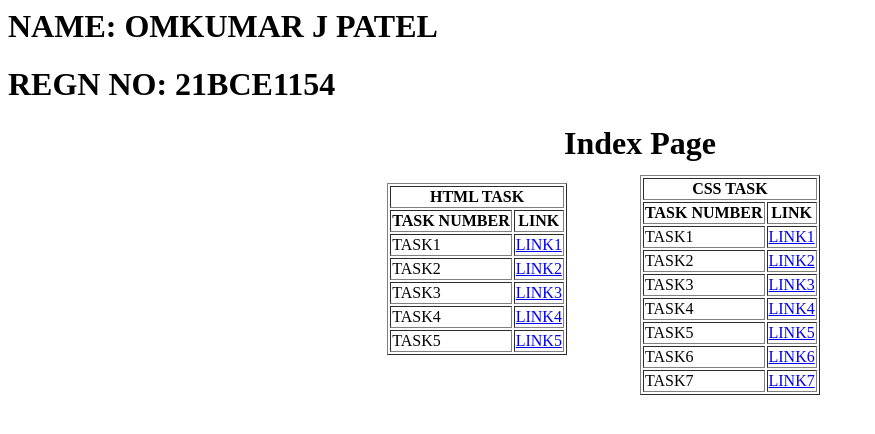
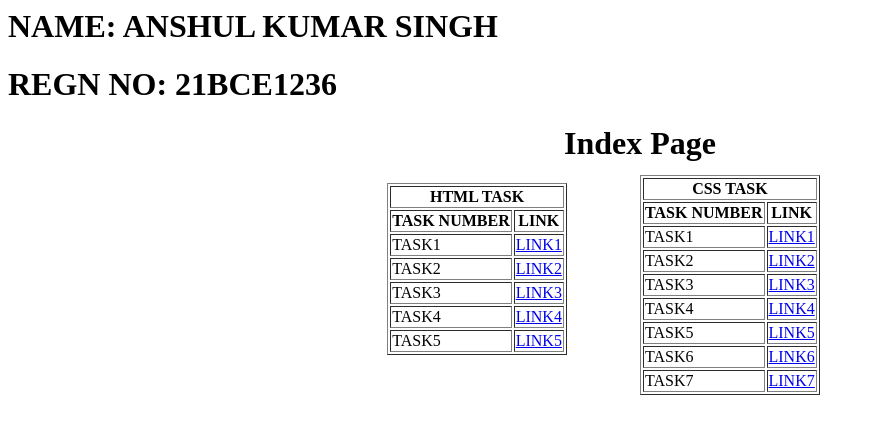
Before and after one commit to anshulsingh80/anshulsingh80.github.io, a plain HTML site: page index.html in a window 1280 px wide. Shown: the whole page, without its empty margins (0-875 px from the left). Drawn offline with Linux system fonts and the light colour scheme.

Commit message:
Update index.html

```diff
--- a/index.html
+++ b/index.html
@@ -4,8 +4,8 @@
     <meta name="viewport" content="width=device-width, initial-scale=1.0">
     <title>MERN</title>
 </head>
-<h1>NAME: OMKUMAR J PATEL</h1>
-<h1>REGN NO: 21BCE1154</h1>
+<h1>NAME: ANSHUL KUMAR SINGH</h1>
+<h1>REGN NO: 21BCE1236</h1>
 <body>
 
     <center><h1>Index Page</h1></center>
```
